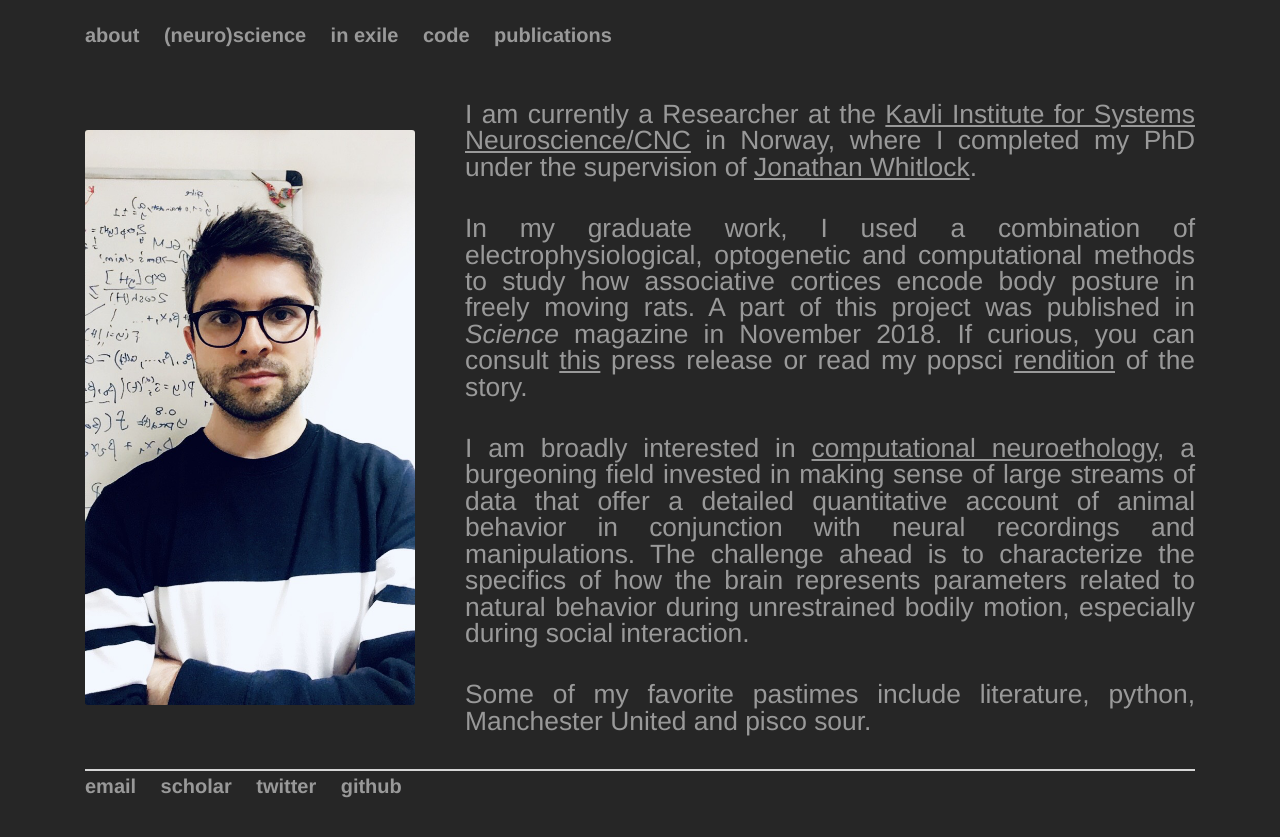
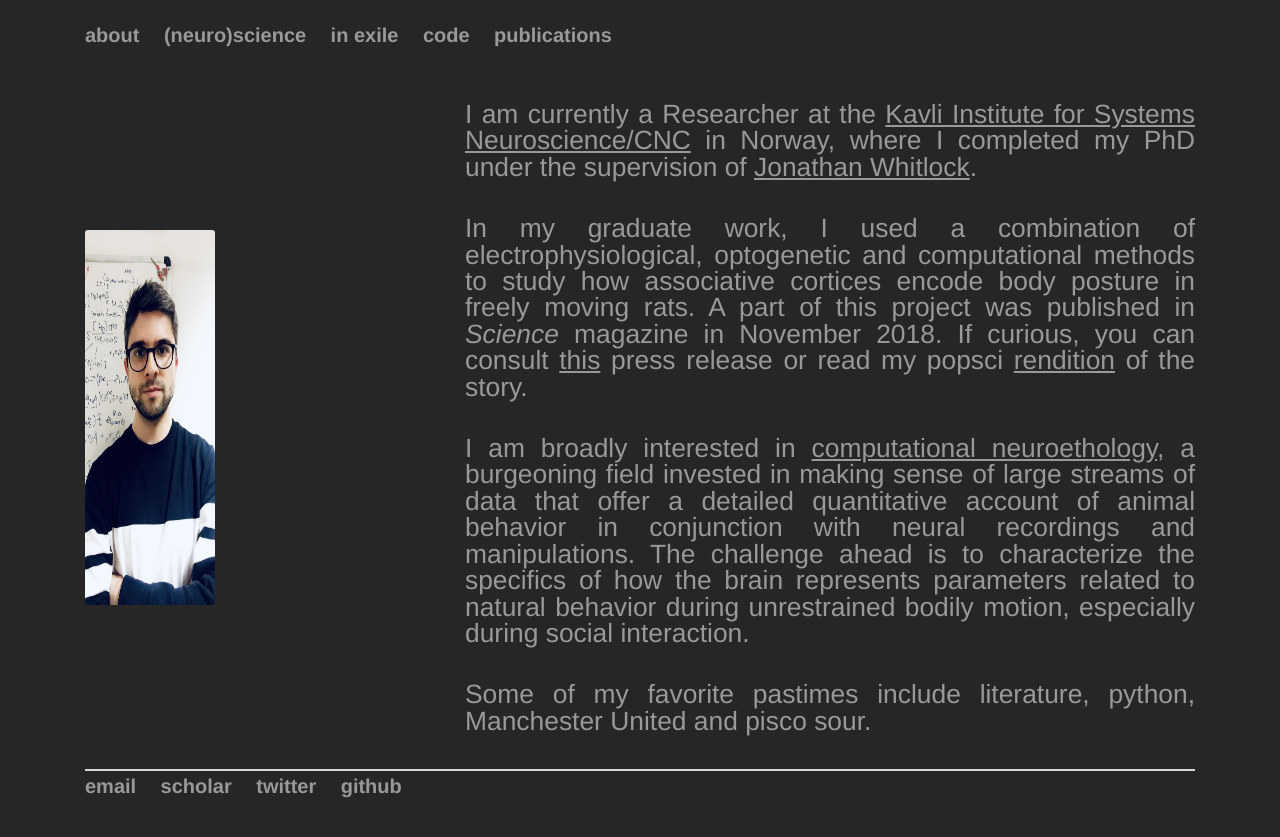
Before and after one commit to bartulem/bartulem.github.io, a Jekyll site: the page built from about/index.html, in a window 1280 px wide. Shown: the top 837 px of the page. Built offline with Jekyll 4.4.1, drawn with Linux system fonts in a browser that asks for light colours.

Commit message:
Update index.html

```diff
--- a/about/index.html
+++ b/about/index.html
@@ -4,7 +4,7 @@
 ---
 <div class="row marketing">
 	<div class=".col-6 col-sm-4 .col-md-4 .col-md-4 .col-xl-4 content">
-		<img class="rounded-corners" alt="Bartul Mimica" src="http://bartulem.github.io/img/bm2020w.png" style="width:330px;height:575px;">
+		<img class="rounded-corners" alt="Bartul Mimica" src="http://bartulem.github.io/img/bm2020w.png" style="width:130px;height:375px;">
 	</div>
 	<div class=".col-6 col-sm-8 .col-md-8 .col-md-8 .col-xl-8">
 		<p>I am currently a Researcher at the <a style="text-decoration:underline" href="https://www.ntnu.edu/kavli/">Kavli Institute for Systems Neuroscience/CNC</a> in Norway, where I completed my PhD under the supervision of <a style="text-decoration:underline" href="https://www.whitlocklab.org/">Jonathan Whitlock</a>.</p>
```
